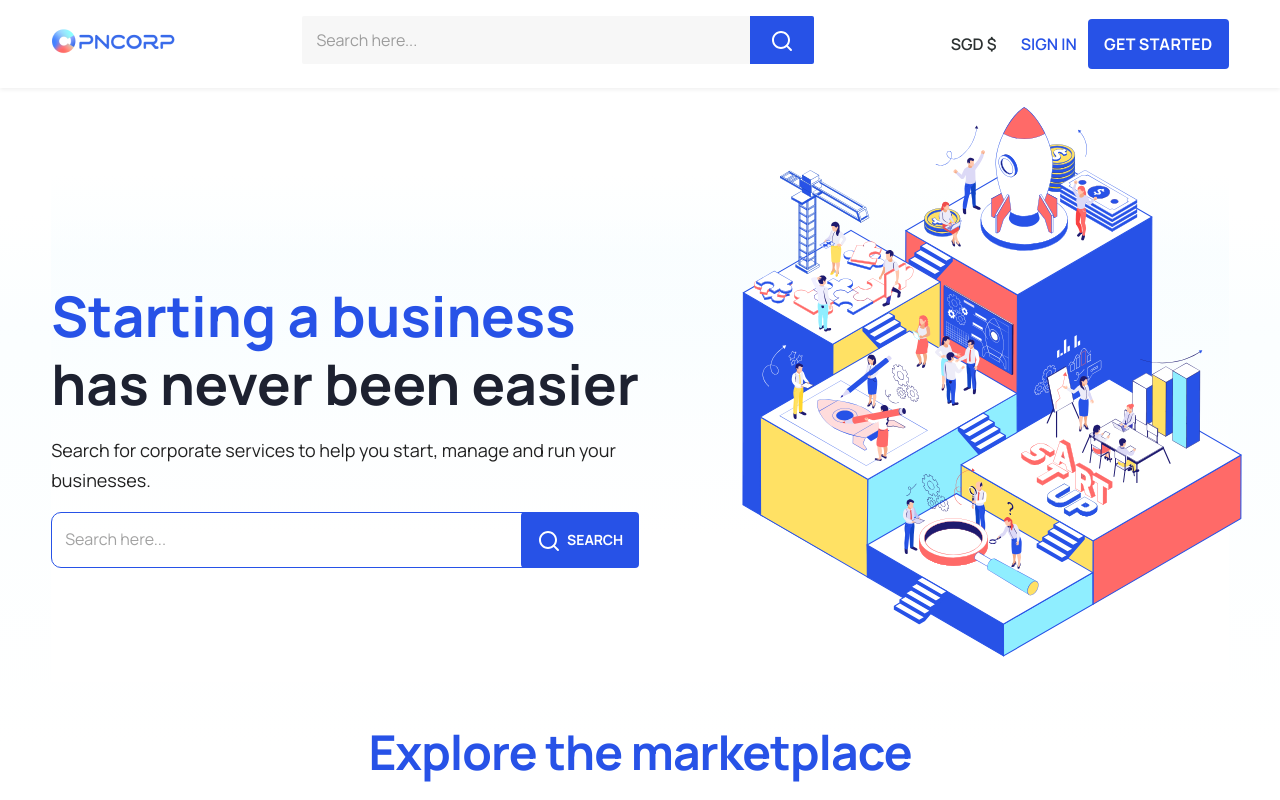
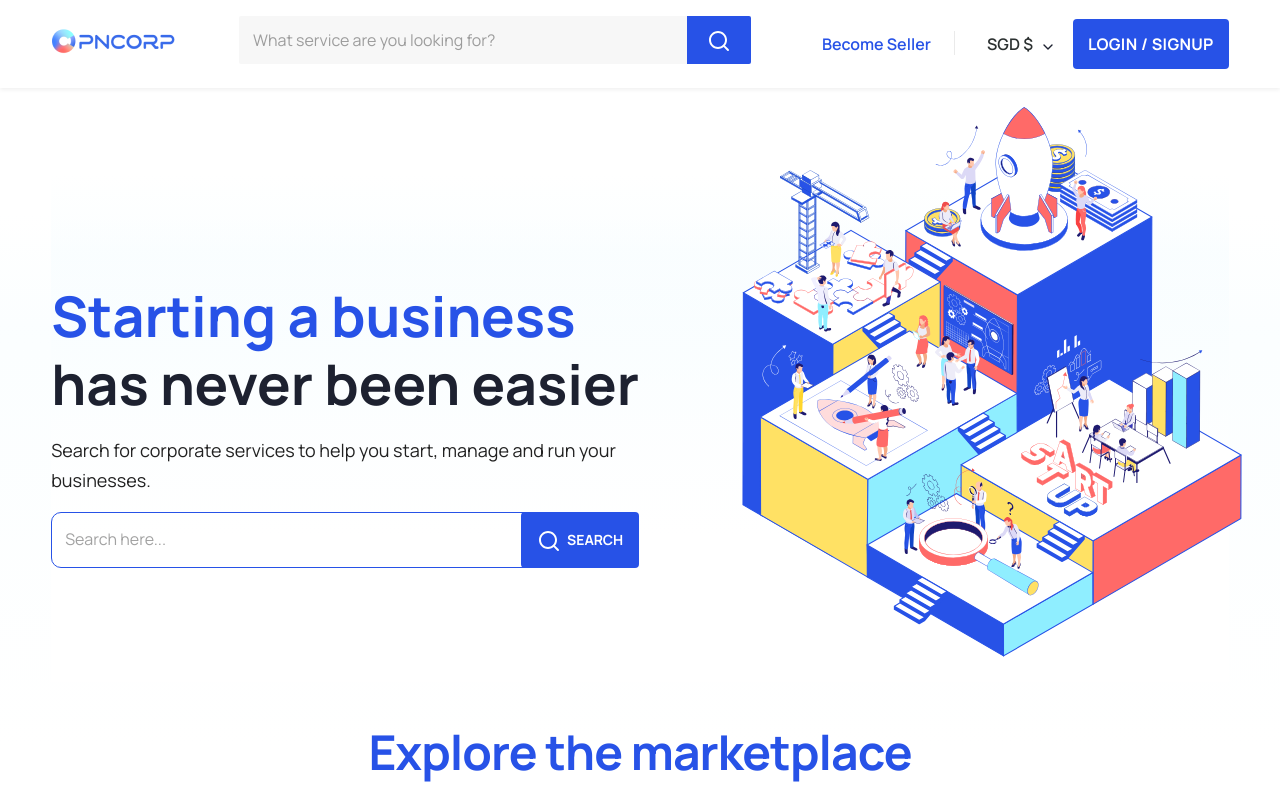
Before and after one commit to bryansumague/opncorp, a React (Create React App) app: page / in a window 1280 px wide. Shown: the top 800 px of the page. Built offline with nearby package versions, Linux system fonts and the light colour scheme.

Commit message:
Changed  minor style on a navigation component

```diff
--- a/src/App.tsx
+++ b/src/App.tsx
@@ -63,7 +63,7 @@ const WrapperMain = styled('div')(({ theme }) => ({
 }));
 
 export default function App() {
-	const myRef = React.useRef<any>(null);
+	const myRef = React.useRef<HTMLDivElement>(null!);
 
 	const [isVisible, setVisible] = React.useState(false);
 
--- a/src/common/NavElement.tsx
+++ b/src/common/NavElement.tsx
@@ -30,6 +30,16 @@ const BoxScroll = styled(Box)(({ theme }) => ({
 
 	[theme.breakpoints.down('md')]: {
 		display: 'none',
+	},
+}));
+
+const CategoriesTypography = styled(Typography)(({ theme }) => ({
+	display: 'none',
+	[theme.breakpoints.up(1441)]: {
+		display: 'flex',
+		fontWeight: 600,
+		fontSize: '16px',
+		lineHeight: '125%',
 	},
 }));
 
@@ -95,19 +105,29 @@ const NavElement = () => {
 					>
 						Marketing & Design
 					</Typography>
-					<Typography
-						sx={{
-							fontWeight: 600,
-							fontSize: '16px',
-							lineHeight: '125%',
-						}}
+
+					<CategoriesTypography>
+						<img
+							style={{ width: '164px', height: '52px' }}
+							src={'btncategory.svg'}
+							alt='svg'
+						/>
+					</CategoriesTypography>
+
+					{/* <Typography
+						sx={(theme) => ({
+							display: 'none',
+							[theme.breakpoints.up(1441)]: {
+								display: 'flex',
+							},
+						})}
 					>
 						<img
 							style={{ width: '164px', height: '52px' }}
 							src={'btncategory.svg'}
 							alt='svg'
 						/>
-					</Typography>
+					</Typography> */}
 				</Stack>
 			</BoxScroll>
 		</Box>
--- a/src/common/shared/Drawbar.tsx
+++ b/src/common/shared/Drawbar.tsx
@@ -95,7 +95,11 @@ export default function Drawerbar() {
 						sx={{
 							display: { xs: 'flex', md: 'none' },
 							justifyContent: 'flex-end',
-							padding: { xs: '0 0 0 8px !important', sm: '12px !important' },
+
+							padding: {
+								xs: '8px 0 8px 8px !important',
+								sm: '12px !important',
+							},
 							color: '#2C3131',
 						}}
 					>
--- a/src/common/shared/Navigation.tsx
+++ b/src/common/shared/Navigation.tsx
@@ -82,7 +82,7 @@ export default function Navbar({ isVisibility }: Props) {
 										'& > fieldset': { borderColor: 'transparent' },
 									},
 								}}
-								placeholder='Search here...'
+								placeholder='What service are you looking for? '
 								InputProps={{
 									style: {
 										height: '48px',
@@ -114,14 +114,14 @@ export default function Navbar({ isVisibility }: Props) {
 												xmlns='http://www.w3.org/2000/svg'
 											>
 												<path
-													fill-rule='evenodd'
-													clip-rule='evenodd'
+													fillRule='evenodd'
+													clipRule='evenodd'
 													d='M11 4C7.13401 4 4 7.13401 4 11C4 14.866 7.13401 18 11 18C14.866 18 18 14.866 18 11C18 7.13401 14.866 4 11 4ZM2 11C2 6.02944 6.02944 2 11 2C15.9706 2 20 6.02944 20 11C20 15.9706 15.9706 20 11 20C6.02944 20 2 15.9706 2 11Z'
 													fill='white'
 												/>
 												<path
-													fill-rule='evenodd'
-													clip-rule='evenodd'
+													fillRule='evenodd'
+													clipRule='evenodd'
 													d='M15.9428 15.9429C16.3333 15.5524 16.9665 15.5524 17.357 15.9429L21.707 20.2929C22.0975 20.6834 22.0975 21.3166 21.707 21.7071C21.3165 22.0977 20.6833 22.0977 20.2928 21.7071L15.9428 17.3571C15.5523 16.9666 15.5523 16.3334 15.9428 15.9429Z'
 													fill='white'
 												/>
@@ -140,32 +140,9 @@ export default function Navbar({ isVisibility }: Props) {
 					sx={{
 						gap: { xs: '12px', sm: '12px', md: '0' },
 						flexDirection: 'row',
+						minHeight: '48px',
 					}}
 				>
-					<Button
-						variant='outlined'
-						sx={{
-							borderRadius: '4px',
-							padding: '12px 10px',
-							display: { xs: 'none', sm: 'block' },
-							color: '#2C3131',
-						}}
-					>
-						<Typography
-							sx={{
-								width: '50px',
-								fontSize: {
-									xs: '14px',
-									sm: '16px',
-									md: '16px',
-									lineHeight: '150%',
-									fontWeight: 600,
-								},
-							}}
-						>
-							SGD $
-						</Typography>
-					</Button>
 					<Button
 						variant='outlined'
 						sx={{
@@ -184,9 +161,55 @@ export default function Navbar({ isVisibility }: Props) {
 									lineHeight: '150%',
 									fontWeight: 600,
 								},
+								textTransform: 'capitalize',
 							}}
 						>
-							Sign in
+							Become Seller
+						</Typography>
+					</Button>
+					<Box
+						sx={{
+							display: { xs: 'none', sm: 'none', md: 'flex' },
+							padding: '0.75em',
+						}}
+					>
+						<Box
+							sx={{
+								width: '1px',
+								height: '24px',
+								background: '#EAEAEA',
+							}}
+						></Box>
+					</Box>
+					<Button
+						variant='outlined'
+						sx={{
+							borderRadius: '4px',
+							padding: '12px 1.2rem',
+							display: { xs: 'none', sm: 'none', md: 'flex' },
+							color: '#2C3131',
+							justifyContent: 'center',
+						}}
+					>
+						<Typography
+							sx={{
+								width: 'auto',
+
+								fontSize: {
+									xs: '14px',
+									sm: '16px',
+									md: '16px',
+									lineHeight: '150%',
+									fontWeight: 600,
+								},
+							}}
+						>
+							SGD $ &nbsp;&nbsp;
+							<span>
+								<i>
+									<img src={'arrowdown.svg'} alt='dropwdown-menu' />
+								</i>
+							</span>
 						</Typography>
 					</Button>
 
@@ -195,7 +218,8 @@ export default function Navbar({ isVisibility }: Props) {
 						color='secondary'
 						sx={{
 							borderRadius: '4px',
-							width: { xs: 'auto', sm: '142px', md: '141px' },
+							width: { xs: '136px', sm: '156px', md: '156px' },
+							minHeight: { xs: '40px', sm: '48px', md: '48px' },
 
 							display: { xs: 'flex', md: 'flex' },
 							flexDirection: 'row',
@@ -218,7 +242,7 @@ export default function Navbar({ isVisibility }: Props) {
 								letterSpacing: '0.02em',
 							}}
 						>
-							Get Started
+							Login / SignUp
 						</Typography>
 					</Button>
 					<Drawerbar />
```
Also changed, not shown: public/arrowdown.svg (added).
